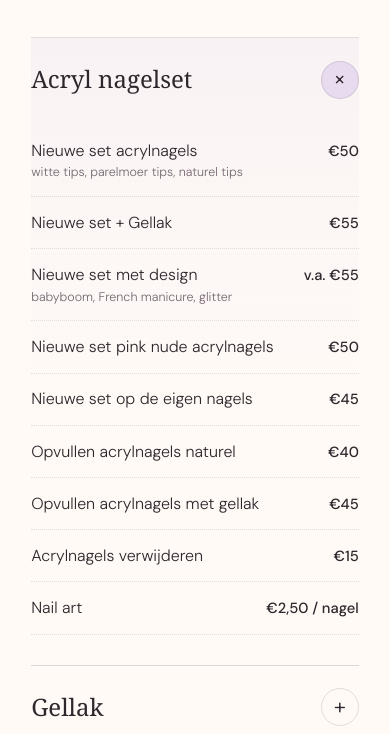
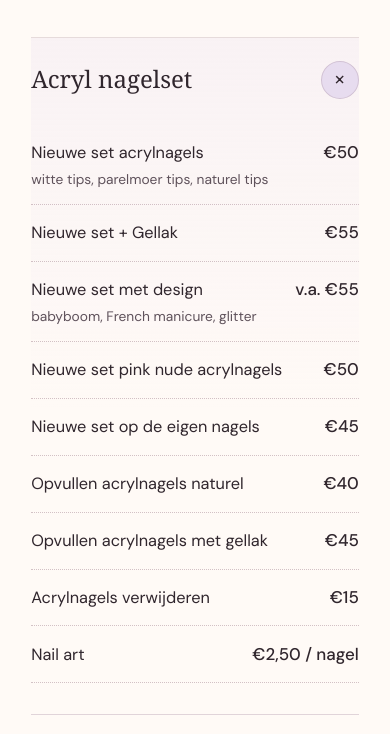
Before and after one commit to HoangCaster-999/Cozy-Nails-Spa, a plain HTML site: page index.html in a window 390 px wide. Shown: the part 4737-5471 px from the top of the page. Drawn offline with Linux system fonts and the light colour scheme; animation ran at ten frames a second; a web font is replaced by a local one.

```diff
--- a/styles.css
+++ b/styles.css
@@ -8,6 +8,7 @@
   --wine-deep: #543143;
   --ink: #30262d;
   --muted: #756871;
+  --muted-strong: #5f525b;
   --line: rgba(109, 64, 85, .17);
   --serif: "Italiana", Georgia, serif;
   --sans: "DM Sans", system-ui, sans-serif;
@@ -236,10 +237,10 @@ h1 em, h2 em { font-weight: 400; background: linear-gradient(100deg, var(--laven
 .prices-heading > p { max-width: 420px; margin: 0 0 .6rem; color: var(--muted); }
 .price-layout { display: grid; grid-template-columns: minmax(190px, .34fr) 1fr; gap: clamp(2rem, 5vw, 5rem); }
 .price-rail { position: sticky; top: 140px; align-self: start; display: flex; flex-direction: column; gap: .1rem; }
-.price-rail a { display: flex; align-items: baseline; gap: .9rem; padding: .7rem 0; border-bottom: 1px solid transparent; color: var(--muted); font-size: .82rem; letter-spacing: .06em; transition: color .3s, border-color .3s, padding-left .3s var(--ease); }
-.price-rail i { font: 500 .6rem/1 var(--sans); letter-spacing: .14em; font-style: normal; color: var(--lavender-deep); }
+.price-rail a { display: flex; align-items: baseline; gap: .9rem; padding: .72rem 0; border-bottom: 1px solid transparent; color: var(--muted-strong); font-size: .9rem; font-weight: 400; letter-spacing: .04em; transition: color .3s, border-color .3s, padding-left .3s var(--ease); }
+.price-rail i { font: 500 .64rem/1 var(--sans); letter-spacing: .14em; font-style: normal; color: var(--lavender-deep); }
 .price-rail a:hover { color: var(--wine); padding-left: .4rem; }
-.price-rail a[aria-current="true"] { color: var(--wine); border-color: var(--wine); padding-left: .4rem; }
+.price-rail a[aria-current="true"] { color: var(--wine); font-weight: 500; border-color: var(--wine); padding-left: .4rem; }
 
 .price-groups { border-top: 1px solid var(--line); }
 .price-group { border-bottom: 1px solid var(--line); scroll-margin-top: 140px; transition: background .3s; }
@@ -252,11 +253,11 @@ h1 em, h2 em { font-weight: 400; background: linear-gradient(100deg, var(--laven
 .price-group[open] .toggle { transform: rotate(135deg); background: var(--lavender); }
 .price-panel { overflow: hidden; }
 .price-items { padding: .25rem 0 1.9rem; }
-.price-items > div { display: grid; grid-template-columns: auto 1fr auto; align-items: baseline; gap: .8rem; padding: .7rem 0; transition: color .25s; }
+.price-items > div { display: grid; grid-template-columns: auto 1fr auto; align-items: baseline; gap: .8rem; padding: .8rem 0; color: var(--ink); font-size: 1.02rem; font-weight: 400; transition: color .25s; }
 .price-items > div:hover { color: var(--wine); }
-.price-items > div::after { content: ""; grid-column: 2; grid-row: 1; border-bottom: 1px dotted rgba(109,64,85,.35); }
-.price-items strong { grid-column: 3; font-size: .92rem; font-weight: 500; white-space: nowrap; }
-.price-items small { display: block; color: var(--muted); font-size: .78rem; }
+.price-items > div::after { content: ""; grid-column: 2; grid-row: 1; border-bottom: 1px dotted rgba(109,64,85,.45); }
+.price-items strong { grid-column: 3; font-size: 1.06rem; font-weight: 500; white-space: nowrap; }
+.price-items small { display: block; margin-top: .2rem; color: var(--muted-strong); font-size: .86rem; font-weight: 400; line-height: 1.45; }
 
 /* ---------- contact bento ---------- */
 .contact { background: var(--wine); color: #fffaf6; }
@@ -411,7 +412,7 @@ h1 em, h2 em { font-weight: 400; background: linear-gradient(100deg, var(--laven
   .service-row:hover { padding-inline: .5rem; }
   .badge { left: 6%; bottom: 6%; }
   .prices-heading { margin-bottom: 2.5rem; }
-  .price-items > div { grid-template-columns: 1fr auto; gap: 1rem; padding-block: .8rem; border-bottom: 1px dotted var(--line); }
+  .price-items > div { grid-template-columns: 1fr auto; gap: 1rem; padding-block: .9rem; border-bottom: 1px dotted rgba(109,64,85,.3); }
   .price-items > div::after { display: none; }
   .price-items strong { grid-column: 2; white-space: normal; text-align: right; }
   .bento { grid-template-columns: minmax(0, 1fr); }
```
